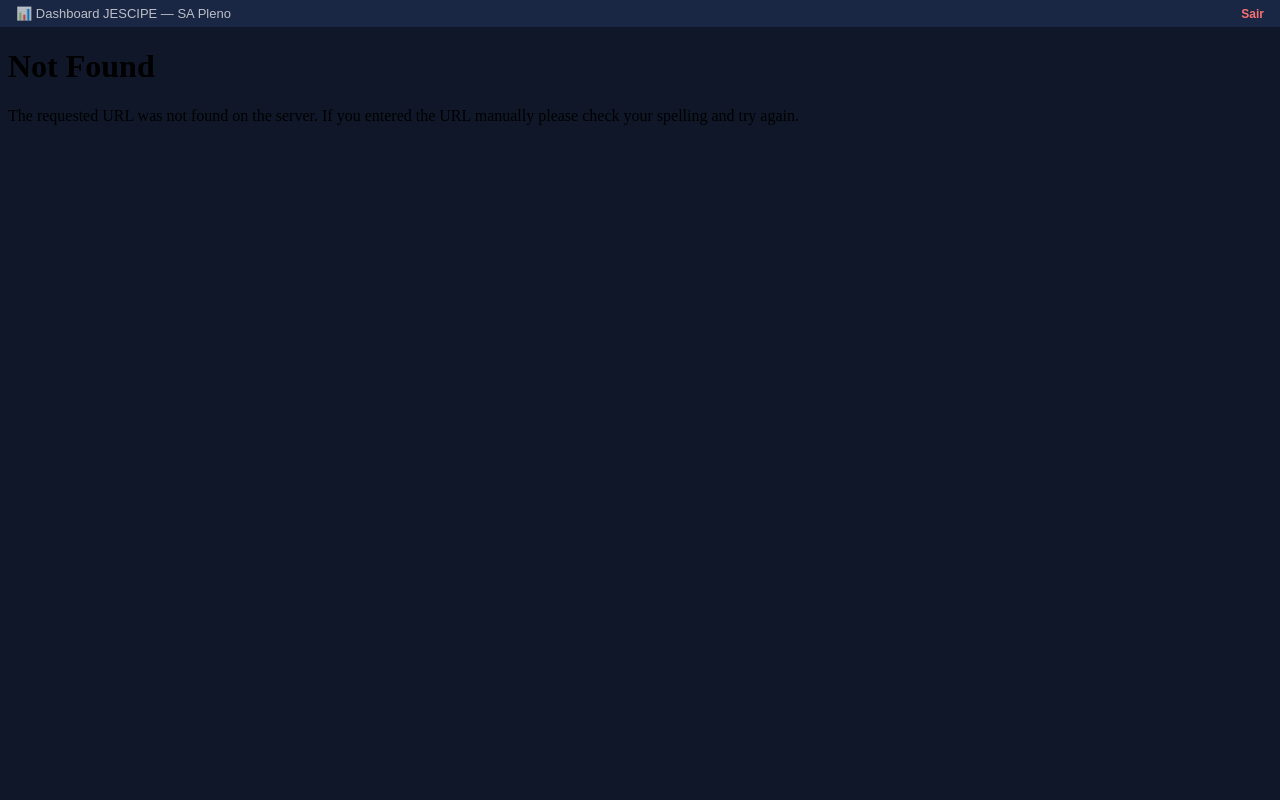
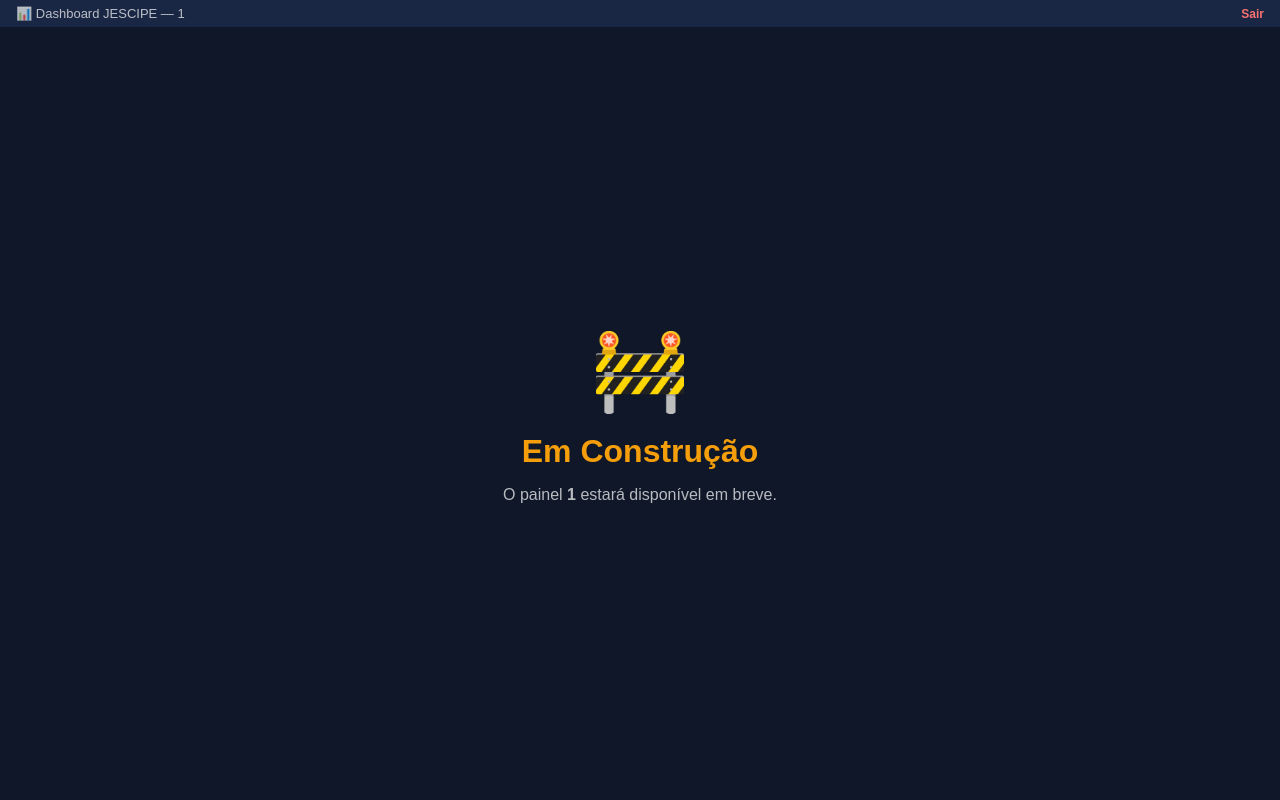
Before and after one commit to Jescipe2025/PlenoPowerBIPainel, a Flask app: page /dashboard in a window 1280 px wide. Run offline with Flask 3, Linux system fonts and the light colour scheme; the visitor is signed in with stand-in values (Sample User, id 1).

Commit message:
Update dashboard.html

```diff
--- a/templates/dashboard.html
+++ b/templates/dashboard.html
@@ -5,7 +5,6 @@
     <title>Dashboard JESCIPE</title>
     <style>
         * { margin: 0; padding: 0; box-sizing: border-box; }
-
         body {
             display: flex;
             flex-direction: column;
@@ -14,8 +13,6 @@
             font-family: Arial, sans-serif;
             background: #0f1729;
         }
-
-        /* Barra superior discreta */
         .topbar {
             display: flex;
             justify-content: space-between;
@@ -33,25 +30,39 @@
             font-size: 12px;
         }
         .topbar a:hover { text-decoration: underline; }
-
-        /* Power BI ocupa o resto da tela */
         iframe {
             flex: 1;
             width: 100%;
             height: 100%;
             border: none;
         }
+        .em-construcao {
+            flex: 1;
+            display: flex;
+            flex-direction: column;
+            justify-content: center;
+            align-items: center;
+            color: white;
+            gap: 16px;
+        }
+        .em-construcao .icone { font-size: 80px; }
+        .em-construcao h1 { font-size: 32px; color: #f59e0b; }
+        .em-construcao p { font-size: 16px; opacity: 0.7; }
     </style>
 </head>
 <body>
-
     <div class="topbar">
-        <span>📊 Dashboard JESCIPE — SA Pleno</span>
+        <span>📊 Dashboard JESCIPE — {{ painel | capitalize }}</span>
         <a href="/logout">Sair</a>
     </div>
-
-    <!-- A URL fica no servidor, o iframe apenas carrega o conteúdo -->
-    <iframe src="{{ url }}" allowfullscreen></iframe>
-
+    {% if url %}
+        <iframe src="{{ url }}" allowfullscreen></iframe>
+    {% else %}
+        <div class="em-construcao">
+            <div class="icone">🚧</div>
+            <h1>Em Construção</h1>
+            <p>O painel <strong>{{ painel | capitalize }}</strong> estará disponível em breve.</p>
+        </div>
+    {% endif %}
 </body>
 </html>
```
